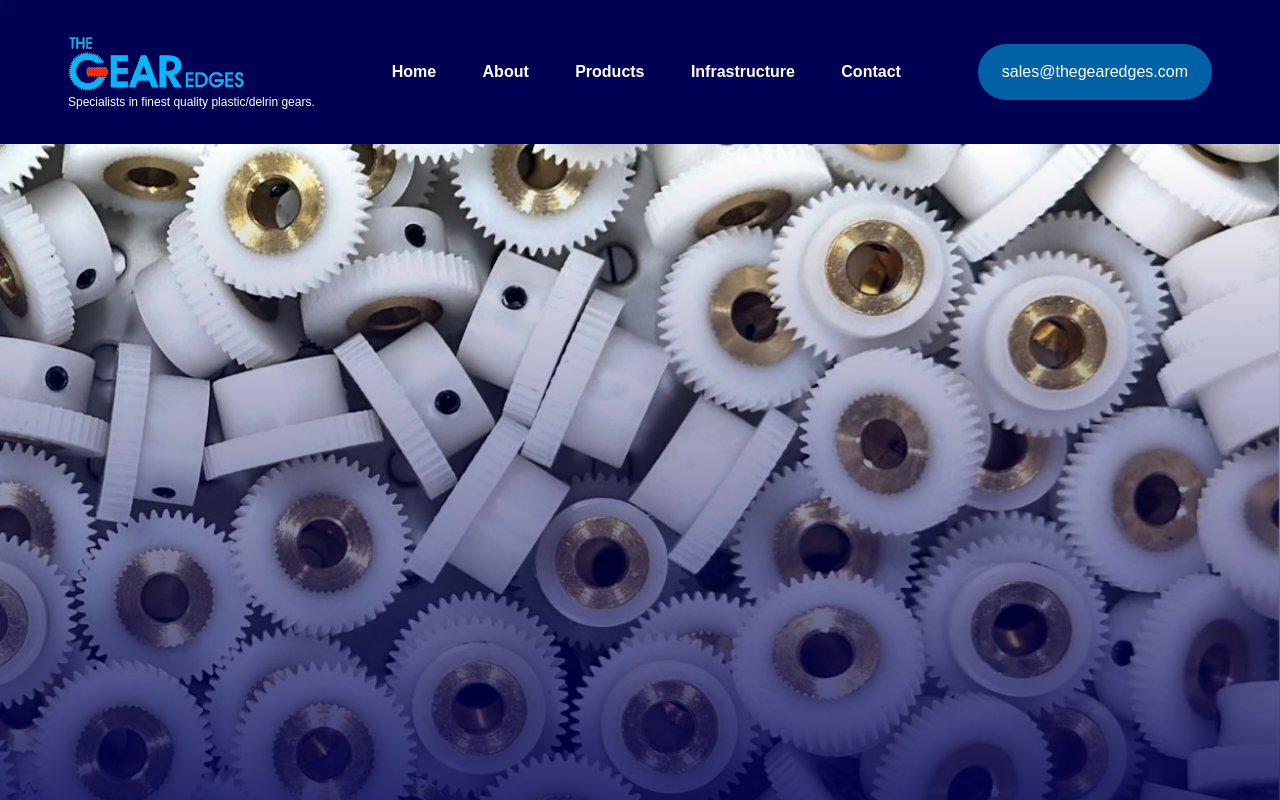
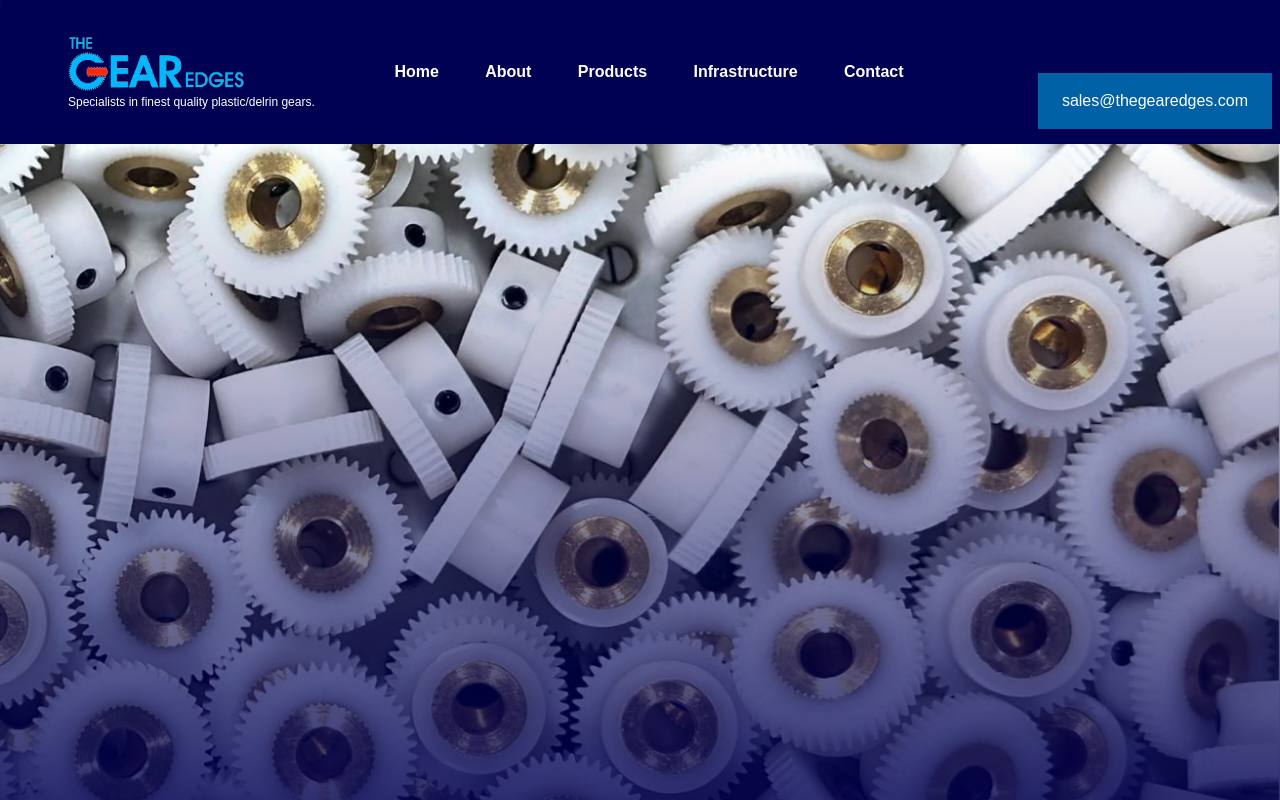
Before and after one commit to Anmolashish/The-Gear-edges, a Next.js app: page / in a window 1280 px wide. Shown: the top 800 px of the page. Built offline with nearby package versions, Linux system fonts and the light colour scheme; a web font is replaced by a local one.

Commit message:
Updated the navbar button

```diff
--- a/components/Navbar.jsx
+++ b/components/Navbar.jsx
@@ -15,7 +15,7 @@ export default function Navbar() {
   return (
     <nav className="navbar flex align-center justify center">
       <div className="navbar-main-content width-100">
-        <div className="upper-navbar-part flex justify-space-between align-center ">
+        <div className="upper-navbar-part relative flex justify-space-between align-center ">
           {/* Navbar logo here */}
           <div className="navbar-logo">
             <Link href={"/"}>
@@ -74,6 +74,7 @@ export default function Navbar() {
             </div> */}
           </div>
 
+          <div className="empty-div"></div>
           <a
             href="mailto:sales@thegearedges.com"
             className="navbar-phone-section no-decoration"
--- a/styles/globals.css
+++ b/styles/globals.css
@@ -218,7 +218,10 @@
   color: white;
   height: 2.5rem;
   padding: 0.5rem 1.5rem;
-  border-radius: 30px;
+  /* border-radius: 30px; */
+  position: absolute;
+  right: -40px;
+  bottom: 0;
 }
 
 .navbar-phone-section:hover {
@@ -811,24 +814,6 @@ a:hover {
   }
 }
 
-@media (max-width: 1204px) {
-  .navbar {
-    height: fit-content;
-    align-items: center;
-  }
-
-  .lower-navbar-part,
-  .lower-navbar-part > *,
-  .navbar-phone-section {
-    display: none;
-    padding: 0;
-  }
-
-  .navbar-links {
-    width: 60%;
-  }
-}
-
 /* Overall Section Styles */
 .quick-query-faq {
   padding: 50px 20px;
@@ -1276,3 +1261,30 @@ a:hover {
   flex-direction: column;
   gap: 10px;
 }
+
+.empty-div {
+  height: 10px;
+  width: 20%;
+}
+
+@media (max-width: 1204px) {
+  .navbar {
+    height: fit-content;
+    align-items: center;
+  }
+
+  .lower-navbar-part,
+  .lower-navbar-part > *,
+  .navbar-phone-section {
+    display: none;
+    padding: 0;
+  }
+
+  .navbar-links {
+    width: 60%;
+  }
+
+  .empty-div {
+    display: none;
+  }
+}
--- a/styles/utility.css
+++ b/styles/utility.css
@@ -57,3 +57,7 @@
 .no-cursor {
   cursor: default;
 }
+
+.relative {
+  position: relative;
+}
```
